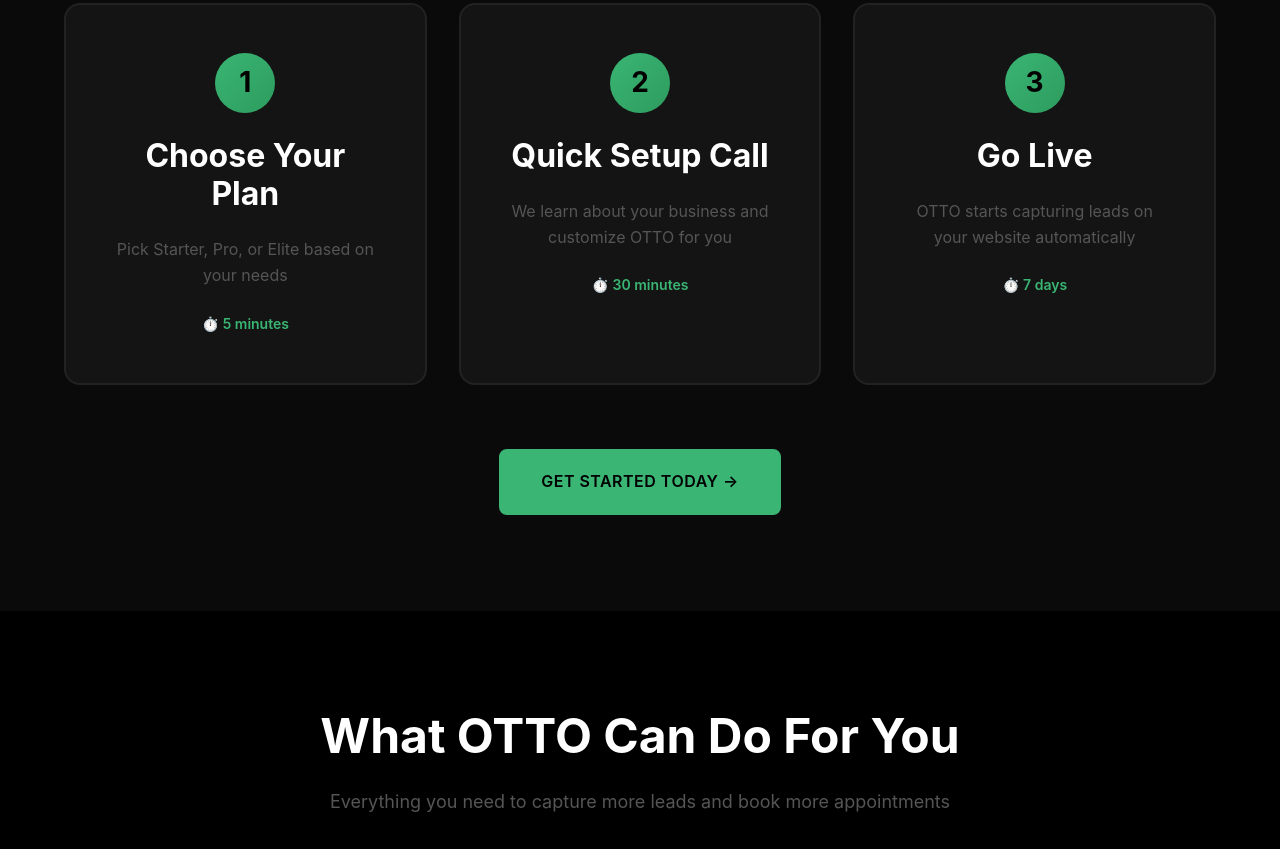
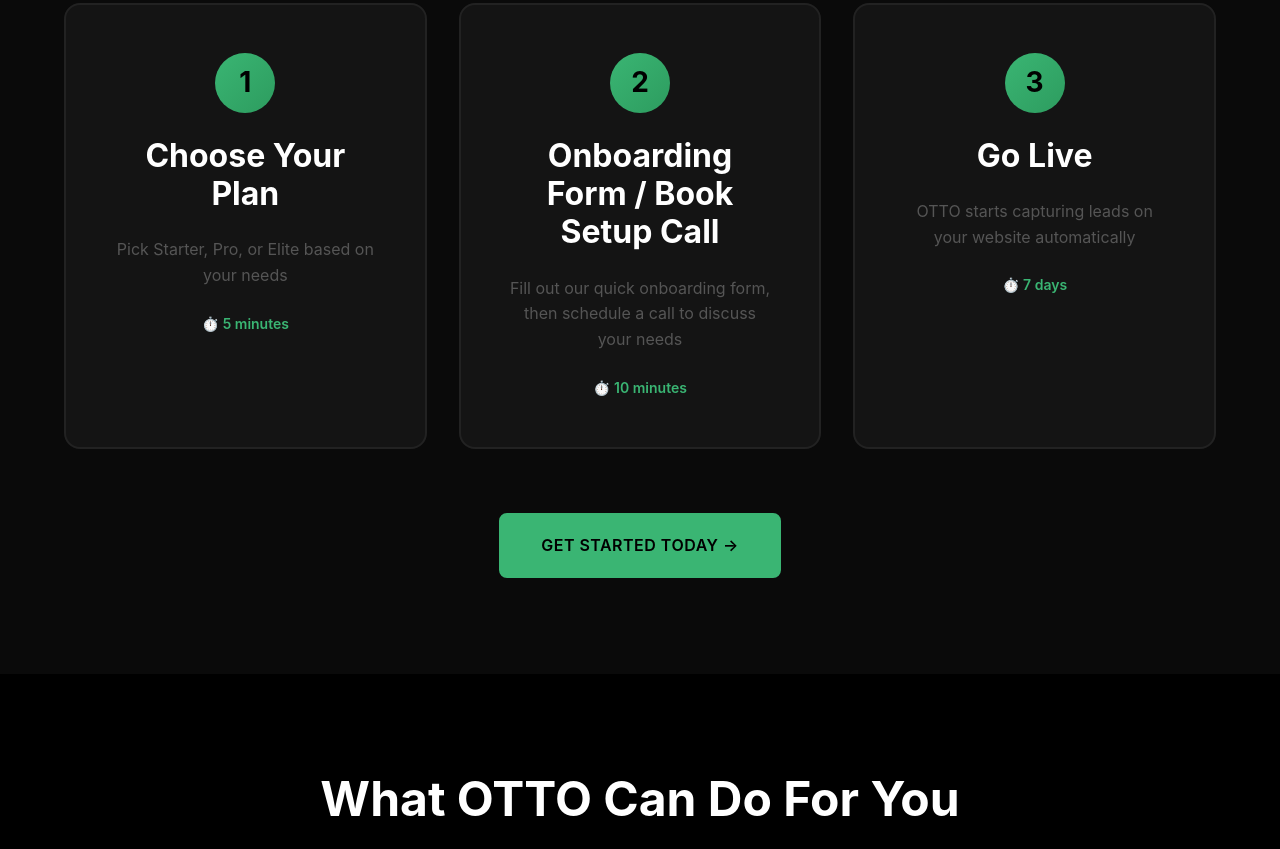
Before and after one commit to ottoautomation/otto-website, a plain HTML site: page index.html in a window 1280 px wide. Shown: the part 2151-3000 px from the top of the page. Drawn offline with Linux system fonts and the light colour scheme.

Commit message:
Update Step 2: Change to 'Onboarding Form / Book Setup Call'

```diff
--- a/index.html
+++ b/index.html
@@ -171,9 +171,9 @@
                 </div>
                 <div class="step-card">
                     <div class="step-number">2</div>
-                    <h3>Quick Setup Call</h3>
-                    <p>We learn about your business and customize OTTO for you</p>
-                    <div class="step-timeline">⏱️ 30 minutes</div>
+                    <h3>Onboarding Form / Book Setup Call</h3>
+                    <p>Fill out our quick onboarding form, then schedule a call to discuss your needs</p>
+                    <div class="step-timeline">⏱️ 10 minutes</div>
                 </div>
                 <div class="step-card">
                     <div class="step-number">3</div>
```
